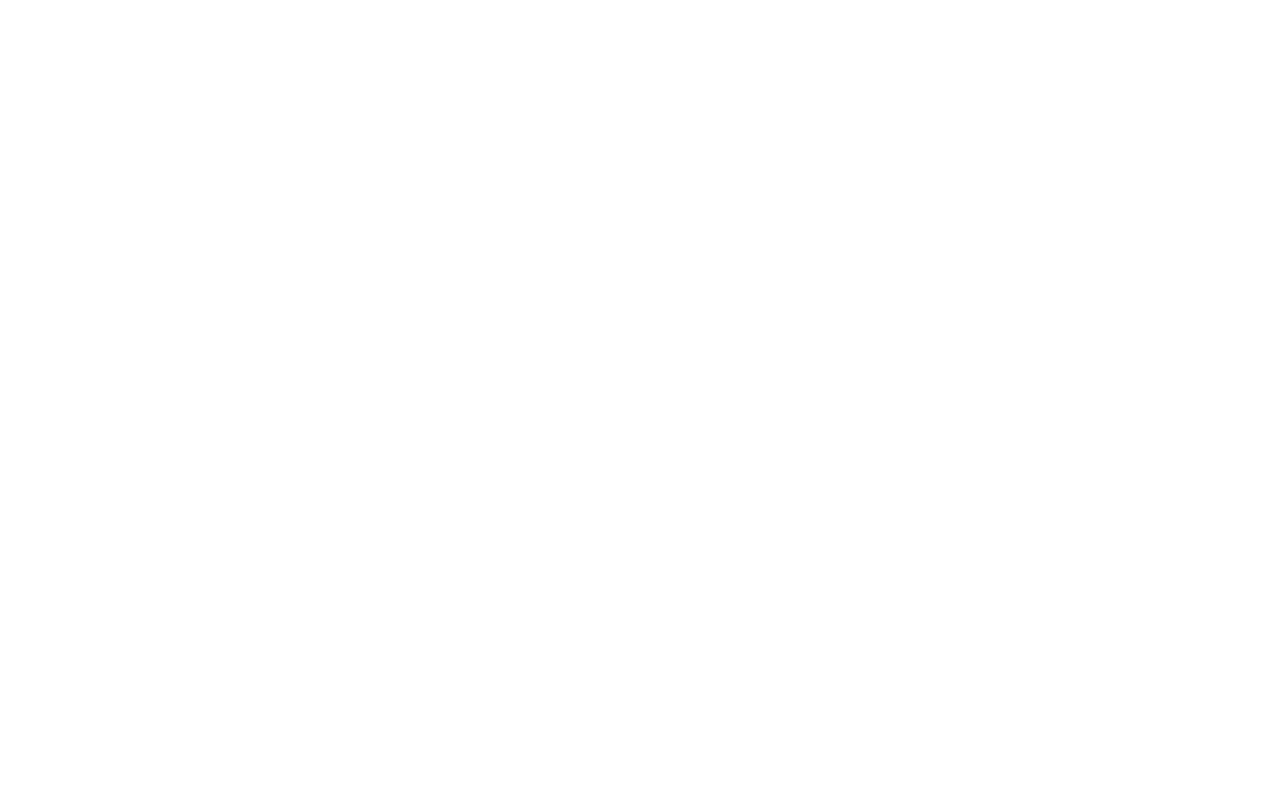
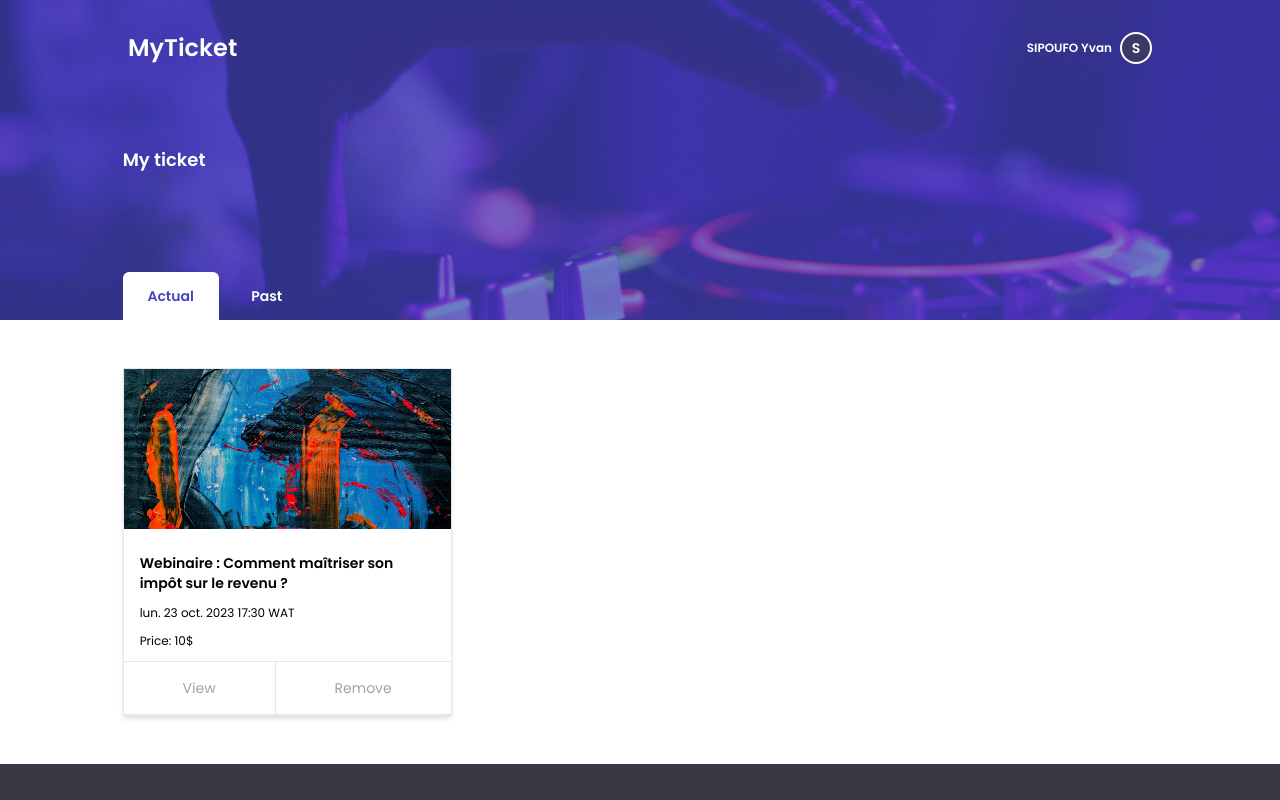
Before and after one commit to Sipoufo/myticket, a React (Create React App) app: page /mytickets in a window 1280 px wide. Before the commit this address had no page. Built offline with nearby package versions, Linux system fonts and the light colour scheme.

Commit message:
feat: add my ticket page

```diff
--- a/src/components/navbar.js
+++ b/src/components/navbar.js
@@ -75,9 +75,9 @@ const Navbar = () => {
                             <FaPlus />
                         </button>
                         {/* tMy Ticket */}
-                        <button className="flex flex-row px-6 py-4 justify-between hover:bg-slate-200 hover:text-primary hover:font-semibold">
+                        <Link to='/mytickets' className="flex flex-row px-6 py-4 justify-between hover:bg-slate-200 hover:text-primary hover:font-semibold">
                             My Ticket
-                        </button>
+                        </Link>
                         {/* My Ticket */}
                         <Link to='/myevents' className="flex flex-row px-6 py-4 justify-between hover:bg-slate-200 hover:text-primary hover:font-semibold">
                             My Events
--- /dev/null
+++ b/src/pages/myTicket.js
@@ -0,0 +1,85 @@
+import React, { useState } from "react";
+import Navbar from "../components/navbar";
+import Footer from "../components/footer";
+import MyTicketCard from "../widgets/myTicketCard";
+
+const MyTicket = () => {
+    const [eventAction, setEventAction] = useState("actual");
+    return (
+        <div className="w-full h-full flex flex-col overflow-y-auto gap-10 pb-40 md:pb-0">
+            {/* Header */}
+            <div className="relative min-h-[40%] flex text-white">
+                {/* Background image */}
+                <img
+                    src={process.env.PUBLIC_URL + "/assets/images/bg2.jpg"}
+                    className="absolute h-full w-full object-cover"
+                    alt="bg_image_home"
+                />
+                <div className="absolute h-full w-full bg-gradient-to-t bg-primary to-transparent bg-opacity-70"></div>
+                <div className="w-full h-full z-10 flex flex-col justify-center">
+                    <Navbar />
+                    <div className="flex justify-center">
+                        <div className="flex flex-col sm:flex-row gap-6 md:gap-0 justify-between items-center text-white px-4 w-full md:w-10/12 max-w-screen-xl">
+                            <h1 className="text-lg font-semibold">My ticket</h1>
+                        </div>
+                    </div>
+                    <div className="absolute bottom-0 w-full flex justify-center">
+                        <div className="flex flex-row items-center text-white px-4 w-full md:w-10/12 max-w-screen-xl">
+                            {/* Actual */}
+                            <button
+                                className={`${
+                                    eventAction === "actual" &&
+                                    "bg-white text-primary rounded-t-md"
+                                } flex justify-center items-center h-12 w-24 font-semibold`}
+                                onClick={() => setEventAction("actual")}
+                            >
+                                Actual
+                            </button>
+                            {/* Past */}
+                            <button
+                                className={`${
+                                    eventAction === "past" &&
+                                    "bg-white text-primary rounded-t-md"
+                                } flex justify-center items-center h-12 w-24 font-semibold`}
+                                onClick={() => setEventAction("past")}
+                            >
+                                Past
+                            </button>
+                        </div>
+                    </div>
+                </div>
+            </div>
+
+            {/* No Event */}
+            {/* <div className="flex justify-center">
+                <div className="h-96 flex flex-col gap-6 px-4 w-full md:w-10/12 max-w-screen-xl items-center justify-center">
+                    <IoTicketOutline className="text-[10rem] text-gray-400" />
+                    <p
+                        className={`${
+                            eventAction !== "actual" && "hidden"
+                        } font-medium text-gray-600`}
+                    >
+                        Oops, no events here!
+                    </p>
+                    <p className={`${
+                            eventAction !== "past" && "hidden"
+                        } font-medium text-gray-600`}>
+                        You have no tickets purchased.
+                    </p>
+                </div>
+            </div> */}
+
+            {/* Events */}
+            <div className="flex justify-center">
+                <div className="relative grid grid-cols-1 md:grid-cols-2 lg:grid-cols-3 gap-6 px-4 w-full md:w-10/12 max-w-screen-xl">
+                    <MyTicketCard image={"/assets/images/bg3.jpg"} title={"Webinaire : Comment maîtriser son impôt sur le revenu ?"} time={"lun. 23 oct. 2023 17:30 WAT"} ticketsSold={0} totalSales={0} />
+                </div>
+            </div>
+
+            {/* Footer */}
+            <Footer />
+        </div>
+    );
+};
+
+export default MyTicket;
--- a/src/routers/index.js
+++ b/src/routers/index.js
@@ -5,6 +5,7 @@ import Home from "../pages/home";
 import EventPage from "../pages/eventPage";
 import EventPresentation from "../pages/eventPresentation";
 import MyEvent from "../pages/myEvent";
+import MyTicket from "../pages/myTicket";
 
 const RouterManagement = () => {
     return(
@@ -14,6 +15,7 @@ const RouterManagement = () => {
                 <Route path="/events" element={<EventPage />} />
                 <Route path="/events/:eventId" element={<EventPresentation />} />
                 <Route path="/myevents" element={<MyEvent />} />
+                <Route path="/mytickets" element={<MyTicket />} />
             </Route>
         </Routes>
     )
--- /dev/null
+++ b/src/widgets/myTicketCard.js
@@ -0,0 +1,31 @@
+import React from "react";
+
+const MyTicketCard = ({ image, title, time, totalSales, ticketsSold }) => {
+    return (
+        <div className="flex flex-col  shadow-md  text-black my-2 border border-gray-200 text-start">
+            <div className="h-40 relative flex">
+                <img
+                    src={process.env.PUBLIC_URL + image}
+                    className="h-full w-full object-cover"
+                    alt="myEventCard"
+                />
+            </div>
+            <div className="relative pt-6 flex flex-col bg-white gap-3">
+                <h1 className="text-sm font-semibold px-4">{title}</h1>
+                <h2 className="text-xs px-4">{time}</h2>
+                <h2 className="text-xs px-4">Price: 10$</h2>
+                <div className="flex flex-row border-y text-gray-400">
+                    <button className="grow p-4 hover:text-primary hover:font-semibold">
+                        View
+                    </button>
+                    <hr className="border-l h-full" />
+                    <button className="grow p-4 hover:bg-red-600 hover:text-white hover:font-semibold">
+                        Remove
+                    </button>
+                </div>
+            </div>
+        </div>
+    );
+};
+
+export default MyTicketCard;
```
